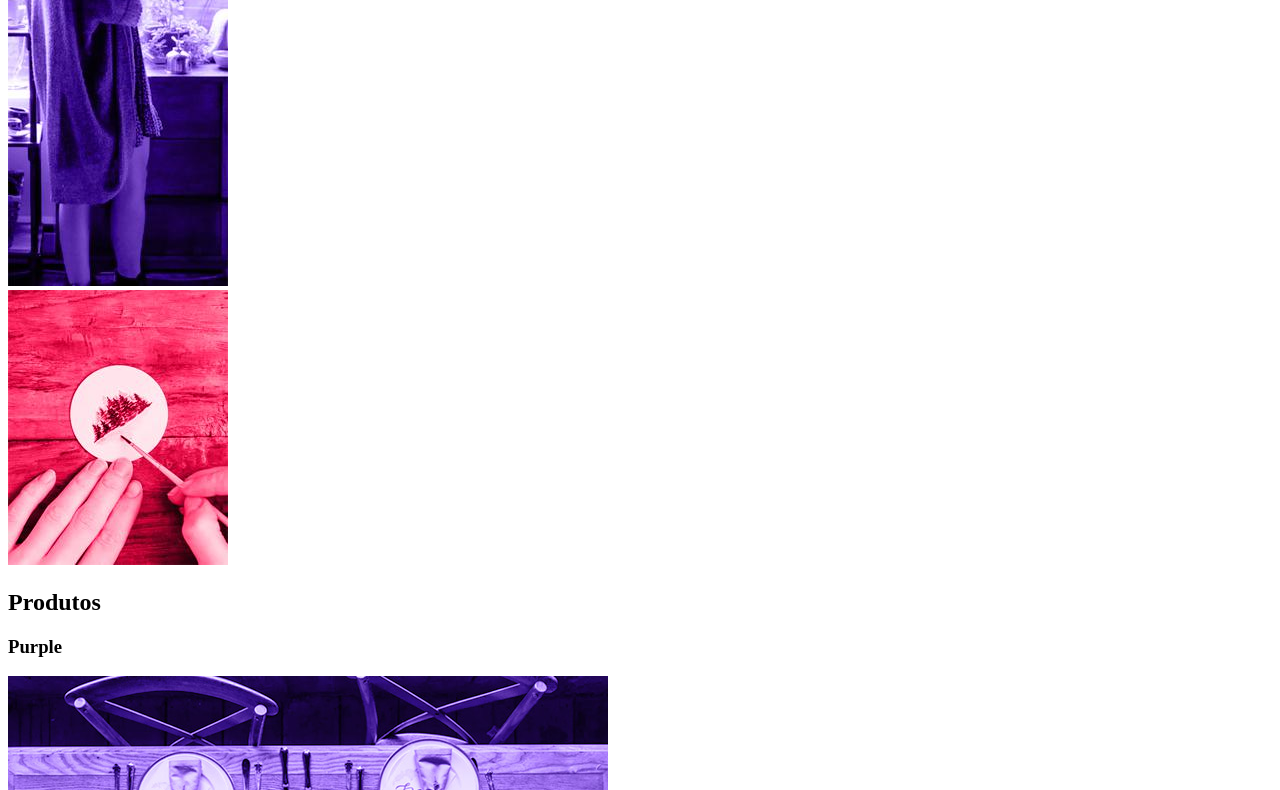
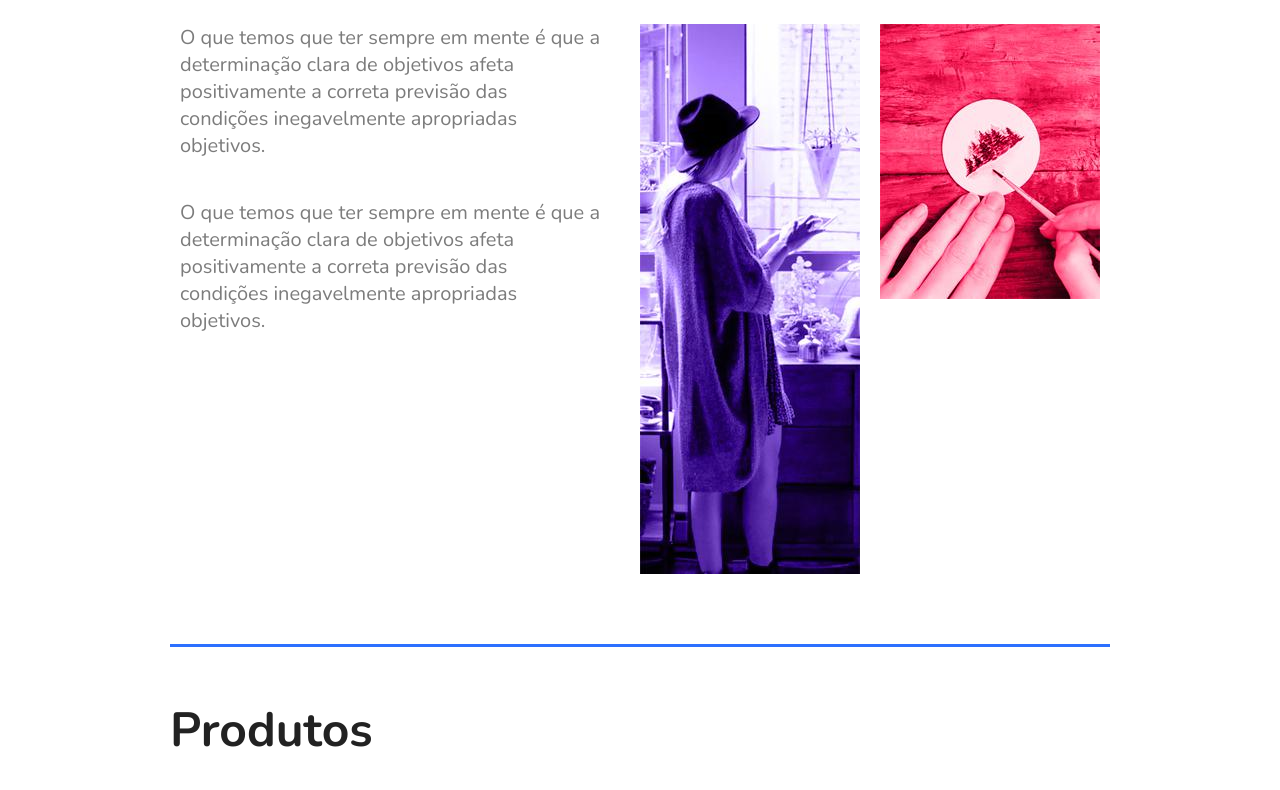
Before and after one commit to PablloDantas/FlexBlog, a plain HTML site: page index.html in a window 1280 px wide. Shown: the part 508-1298 px from the top of the page. Drawn offline with nearby package versions, Linux system fonts and the light colour scheme.

Commit message:
fix: tentativa 05

```diff
--- a/css/style.css
+++ b/css/style.css
@@ -1,19 +1,19 @@
 /* Global */
-@import "./css/global/global.css";
-@import "./css/global/info.css";
-@import "./css/global/header.css";
-@import "./css/global/titulo.css";
-@import "./css/global/footer.css";
+@import "./global/global.css";
+@import "./global/info.css";
+@import "./global/header.css";
+@import "./global/titulo.css";
+@import "./global/footer.css";
 
 /* Utilitários */
-@import "./css/utilidades/backgrounds.css";
-@import "./css/utilidades/containers.css";
-@import "./css/utilidades/cores.css";
-@import "./css/utilidades/fontes.css";
+@import "./utilidades/backgrounds.css";
+@import "./utilidades/containers.css";
+@import "./utilidades/cores.css";
+@import "./utilidades/fontes.css";
 
 /* Home */
-@import "./css/home/sobre.css";
-@import "./css/home/produtos.css";
-@import "./css/home/planos.css";
-@import "./css/home/qualidades.css";
-@import "./css/home/newsletter.css";
+@import "./home/sobre.css";
+@import "./home/produtos.css";
+@import "./home/planos.css";
+@import "./home/qualidades.css";
+@import "./home/newsletter.css";
```
